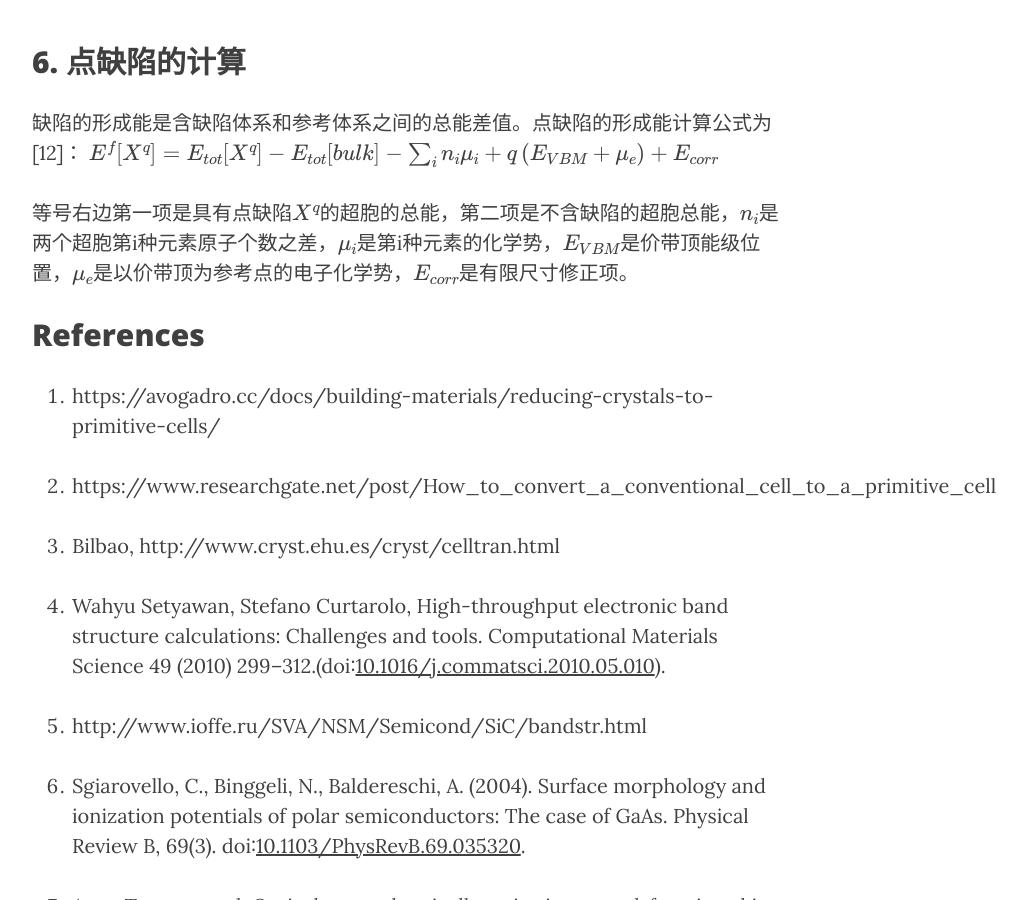
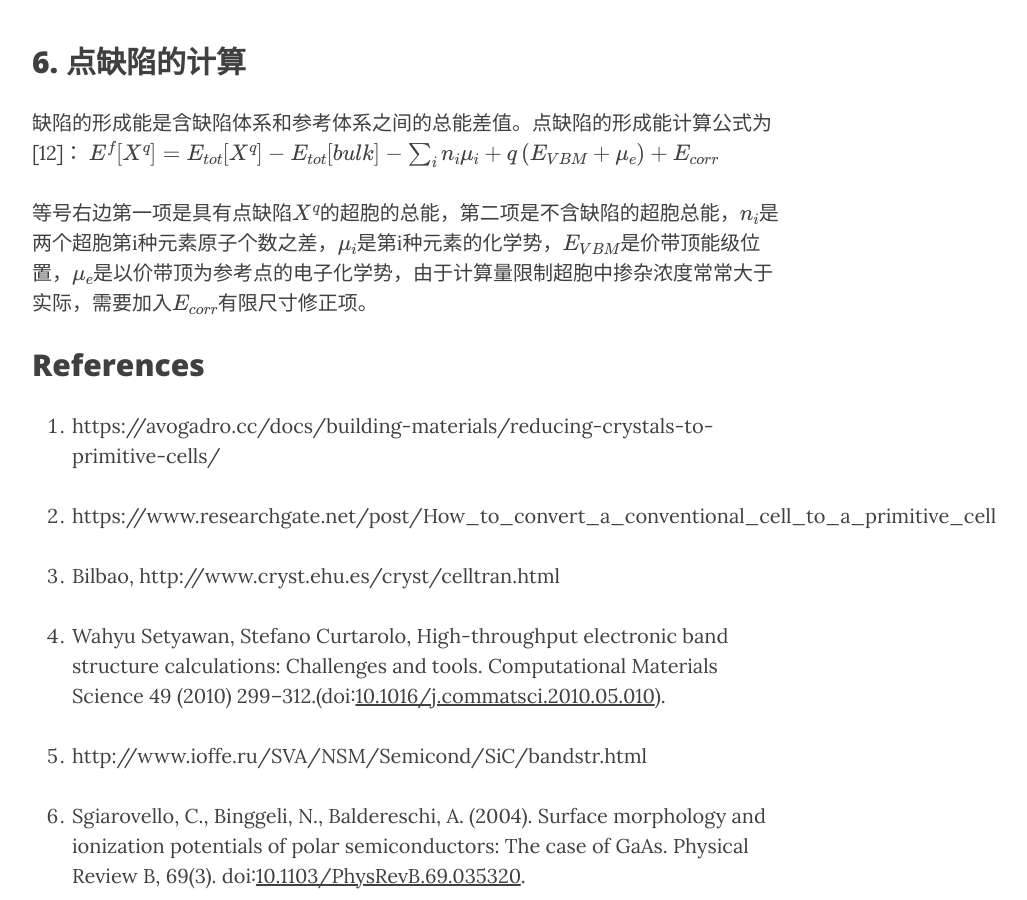
Before and after one commit to yyyu200/DFTbook, a Jekyll site: the page built from _posts/2019-04-01-HandsOn.md, in a window 1280 px wide and 900 px high, scrolled down 31927 px. Shown: the whole window, without its empty margins (233-1260 px from the left). Built offline with Jekyll 4.4.1, drawn with Linux system fonts in a browser that asks for light colours; nearby versions of some CDN libraries; formulas are drawn with MathJax 3; comment, search, counter and statistics services are not loaded.

Commit message:
modify at20190622-18:27:37-aliyun

```diff
--- a/_posts/2019-04-01-HandsOn.md
+++ b/_posts/2019-04-01-HandsOn.md
@@ -1134,7 +1134,7 @@ set xtics ("L"  0.00000,"{/Symbol G}"  1.24296,"X"  2.67820,"K"  3.18564,"{/Symb
 缺陷的形成能是含缺陷体系和参考体系之间的总能差值。点缺陷的形成能计算公式为[12]：
 $E^f[X^q] = E_{tot}[X^q]-E_{tot}[bulk]-\sum_i n_i \mu_i + q \left(E_{VBM} + \mu_e \right) + E_{corr} $
 
-等号右边第一项是具有点缺陷$X^q$的超胞的总能，第二项是不含缺陷的超胞总能，$n_i$是两个超胞第i种元素原子个数之差，$\mu_i$是第i种元素的化学势，$E_{VBM}$是价带顶能级位置，$\mu_e$是以价带顶为参考点的电子化学势，$E_{corr}$是有限尺寸修正项。
+等号右边第一项是具有点缺陷$X^q$的超胞的总能，第二项是不含缺陷的超胞总能，$n_i$是两个超胞第i种元素原子个数之差，$\mu_i$是第i种元素的化学势，$E_{VBM}$是价带顶能级位置，$\mu_e$是以价带顶为参考点的电子化学势，由于计算量限制超胞中掺杂浓度常常大于实际，需要加入$E_{corr}$有限尺寸修正项。
 
 ## References
 
```
